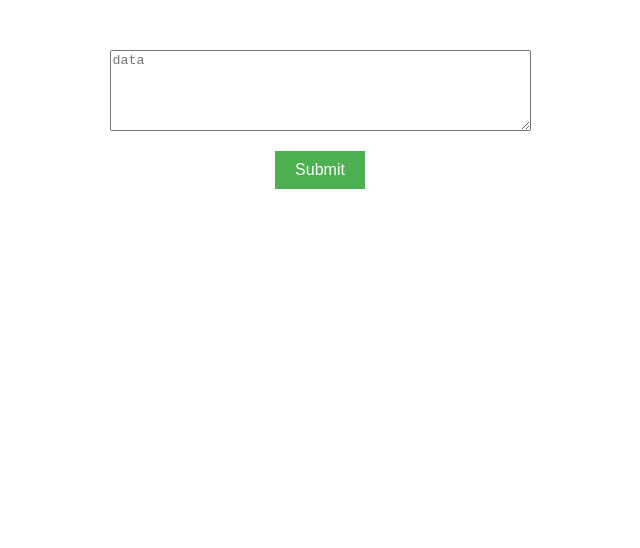
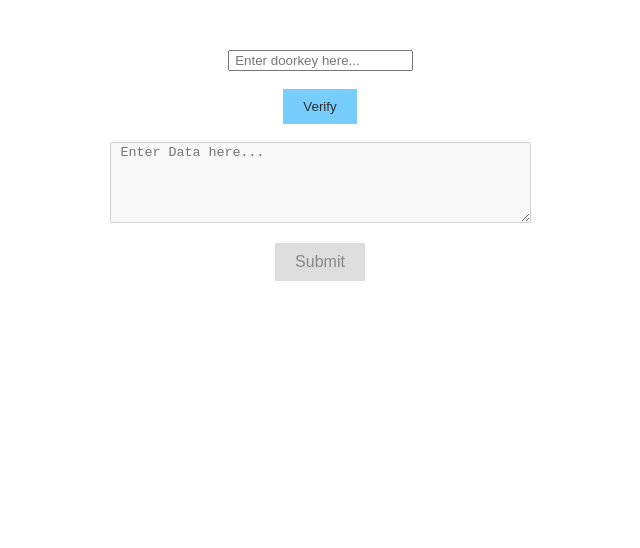
Before and after one commit to EveryoneKnow/middle, a plain HTML site: page index.html in a window 1280 px wide. Shown: the whole page, without its empty margins (320-960 px from the left). Drawn offline with nearby package versions, Linux system fonts and the light colour scheme.

Commit message:
Update index.html

```diff
--- a/index.html
+++ b/index.html
@@ -37,6 +37,19 @@
           margin-bottom: 20px;
       }
 
+      #verify {
+        background-color: #77cdfc;
+        color: #2f2f2f;
+        border: none;
+        padding: 10px 20px;
+      }
+
+      #submit:disabled {
+        background-color: #ddd;
+        color: #888;
+        cursor: not-allowed;
+      }
+
       #chart-container {
           margin-right: 40px;
       }
@@ -44,18 +57,41 @@
 </head>
 <body>
     <div id="container">
-        <textarea id="query" rows="5" cols="50" placeholder="data"></textarea>
-        <button id="submit">Submit</button>
+        <input type="password" id="doorkey" placeholder=" Enter doorkey here...">
+        <br>
+        <button id="verify">Verify</button>
+        <br>
+        <textarea id="query" rows="5" cols="50" placeholder=" Enter Data here..." disabled></textarea>
+        <button id="submit" disabled>Submit</button>
         <div id="chart-container">
-            <canvas id="chart" height="160px"></canvas>
+            <canvas id="chart" height="240px"></canvas>
         </div>
     </div>
 
     <script>
+        let isVerified = false;
+
+        $("#verify").click(function() {
+            const doorkey = $("#doorkey").val();
+            $.post("/verify_doorkey", {doorkey: doorkey}, function(data) {
+                if (data === "verified") {
+                    isVerified = true;
+                    $("#query").prop("disabled", false);
+                    $("#submit").prop("disabled", false);
+                } else {
+                    alert("Invalid door key");
+                }
+            });
+        });
+
         $("#submit").click(function() {
+            if (!isVerified) {
+                $("#submit").remove();
+                return;
+            }
             let query = $("#query").val();
             $.post("/get_answer", {query: query}, function(data) {
-                console.log(data)
+                console.log(data);
                 let answer = data;
                 eval(answer);
             });
```
Lines whose indentation alone changed are shown as unchanged.
